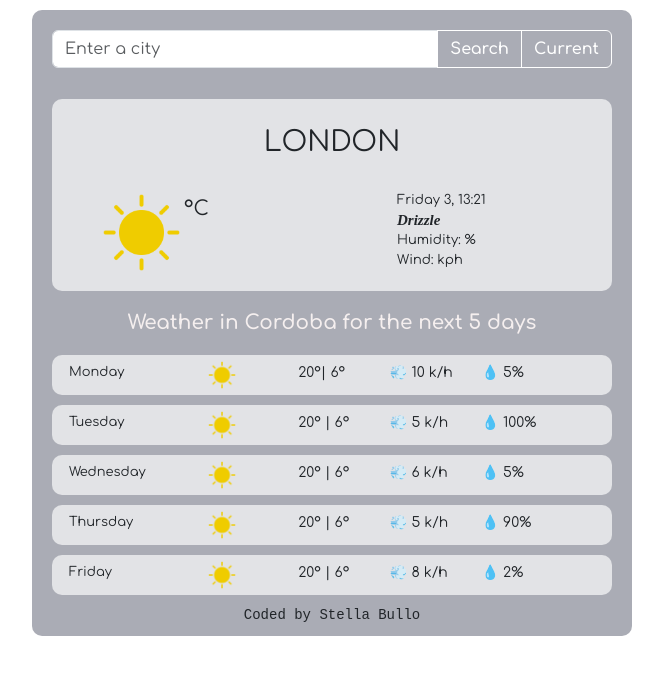
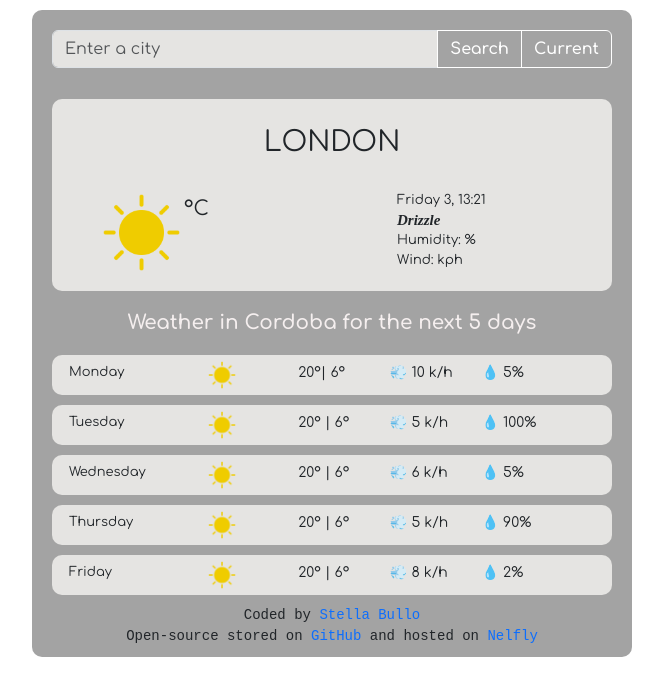
Before and after one commit to Stella5791/weather-app-part1, a plain HTML site: page index.html in a window 1280 px wide. Shown: the whole page, without its empty margins (308-971 px from the left). Drawn offline with nearby package versions, Linux system fonts and the light colour scheme; no server answers; a web font is replaced by a local one.

Commit message:
colour change

```diff
--- a/index.html
+++ b/index.html
@@ -147,7 +147,18 @@
           </div>
         </div>
       </div>
-      <footer>Coded by Stella Bullo</footer>
+      <footer>
+        Coded by
+        <a
+          href="https://www.linkedin.com/in/stella-bullo-905b17230/"
+          target="_blank"
+          >Stella Bullo
+        </a>
+        <br />
+        Open-source stored on
+        <a href="https://github.com/Stella5791/weather-app-part1">GitHub </a>and
+        hosted on <a href="#">Nelfly </a>
+      </footer>
     </div>
 
     <script src="index.js"></script>
--- a/style.css
+++ b/style.css
@@ -40,7 +40,7 @@ footer {
   padding: auto;
 }
 .container {
-  background-color: #aaacb5;
+  background-color: #a3a3a3;
   max-width: 600px;
   margin: 0 auto;
   margin-top: 10px;
@@ -87,14 +87,18 @@ footer {
 }
 
 .top-container {
-  background-color: #e2e3e6;
+  background-color: #e5e4e2;
   border-radius: 10px;
   line-height: 25px;
   padding: 5px;
   margin: 10px;
 }
+.form-control {
+  background-color: #e5e4e2;
+}
+
 .day-forecast {
-  background-color: #e2e3e6;
+  background-color: #e5e4e2;
   border-radius: 10px;
   line-height: 25px;
   padding: 5px;
```
Also changed, not shown: images/blue-skies4.jpg (deleted), images/rain.jpg (deleted), 1 other file.
